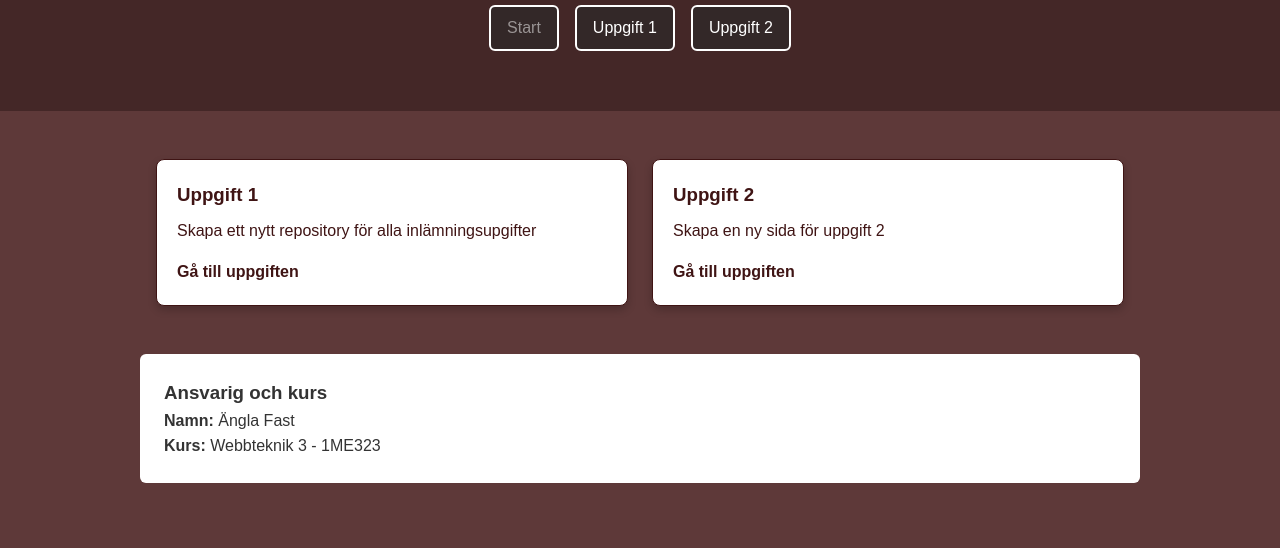
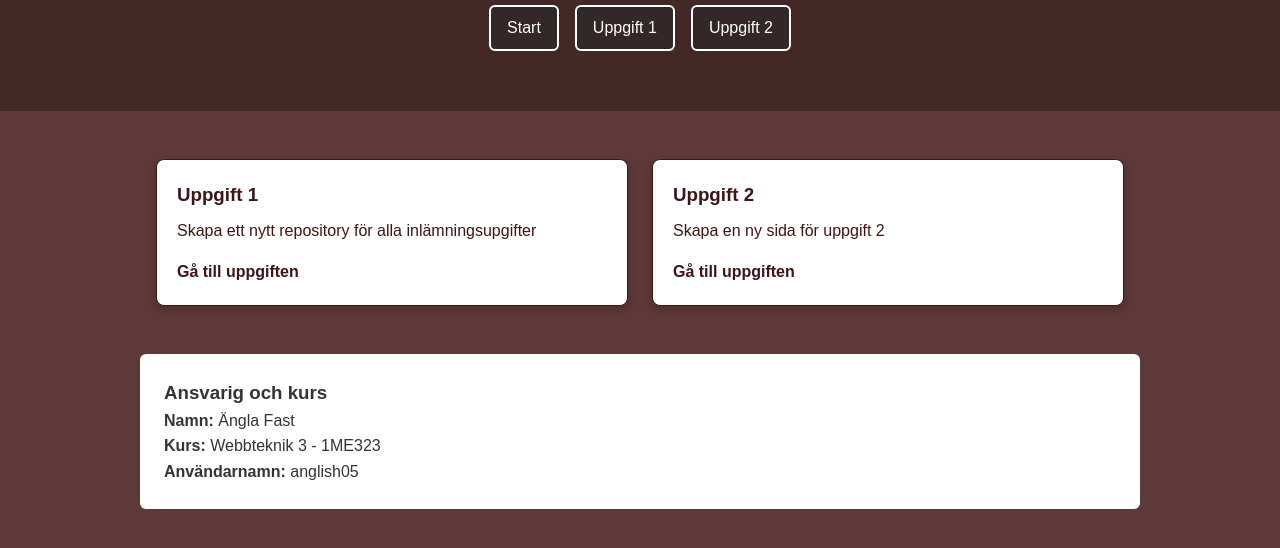
Before and after one commit to Angla999/anglish05, a plain HTML site: page index.html in a window 1280 px wide. Shown: the part 114-662 px from the top of the page. Drawn offline with Linux system fonts and the light colour scheme.

Commit message:
add changes

```diff
--- a/index.html
+++ b/index.html
@@ -30,6 +30,7 @@
         <h3>Ansvarig och kurs</h3>
         <p><strong>Namn: </strong>Ängla Fast</p>
         <p><strong>Kurs: </strong>Webbteknik 3 - 1ME323</p>
+        <p><strong>Användarnamn: </strong>anglish05</p>
     </section>
 
 
--- a/nav.js
+++ b/nav.js
@@ -11,10 +11,10 @@ export function createNavigation(currentPage) {
         a.textContent = item.title;
         a.href = item.link;
 
-        // Gör länken inaktiv om den är samma som currentPage
+
         if (item.id === currentPage) {
-            a.style.pointerEvents = "none"; // gör länken oklickbar
-            a.style.opacity = "0.5";        // visuellt avaktiverad
+            a.style.pointerEvents = "none";
+            a.style.opacity = "1";
         }
 
         li.appendChild(a);
```
